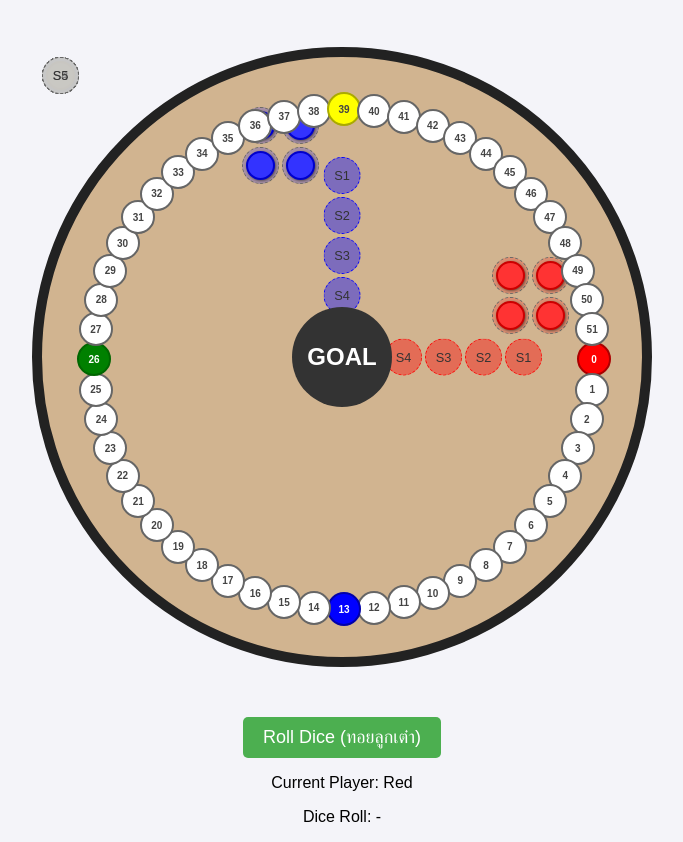
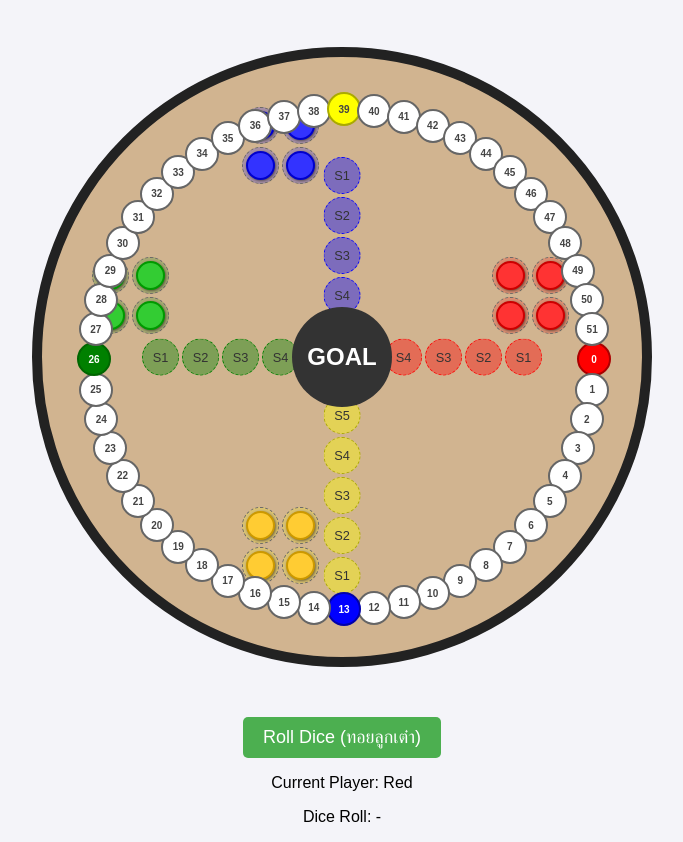
Before and after one commit to Yuri432/-jackaroo, a plain HTML site: page index.html in a window 1280 px wide. Shown: the part 62-904 px from the top of the page, without its empty margins (298-981 px from the left). Drawn offline with Linux system fonts and the light colour scheme.

Commit message:
Update style.css

```diff
--- a/style.css
+++ b/style.css
@@ -1,5 +1,5 @@
 /* ==========================================================
-   JACKAROO GAME STYLES (style.css) - FINAL VERSION
+   JACKAROO GAME STYLES (style.css) - FINAL VERSION (4 Players)
    ========================================================== */
 
 body {
@@ -136,18 +136,16 @@ h1 {
 }
 
 /* ==========================================================
-   POSITIONING ZONES (Red and Blue)
+   POSITIONING ZONES (4 Players)
    ========================================================== */
 
 /* --- RED PLAYER ZONES (Start at space-0, moves clockwise) --- */
-/* นำ Home Base 4 ช่องออกจากกระดานวงกลมด้านขวา */
 .home-red:nth-child(53) { top: 200px; left: 450px; }
 .home-red:nth-child(54) { top: 200px; left: 490px; }
 .home-red:nth-child(55) { top: 240px; left: 450px; }
 .home-red:nth-child(56) { top: 240px; left: 490px; }
 .home-red { background-color: rgba(255, 0, 0, 0.2); }
 
-/* Safety Zone 5 ช่อง วางเป็นเส้นตรงเข้า Goal จากทางขวา */
 .safety-red { background-color: rgba(255, 0, 0, 0.4); border-color: red; }
 .safety-red:nth-child(57) { top: 50%; right: 100px; transform: translateY(-50%); }
 .safety-red:nth-child(58) { top: 50%; right: 140px; transform: translateY(-50%); }
@@ -157,17 +155,45 @@ h1 {
 
 
 /* --- BLUE PLAYER ZONES (Start at space-13, moves clockwise) --- */
-/* นำ Home Base 4 ช่องออกจากกระดานวงกลมด้านบน */
 .home-blue { background-color: rgba(0, 0, 255, 0.2); }
 .home-blue:nth-child(62) { top: 50px; left: 200px; }
 .home-blue:nth-child(63) { top: 50px; left: 240px; }
 .home-blue:nth-child(64) { top: 90px; left: 200px; }
 .home-blue:nth-child(65) { top: 90px; left: 240px; }
 
-/* Safety Zone 5 ช่อง วางเป็นเส้นตรงเข้า Goal จากทางด้านบน */
 .safety-blue { background-color: rgba(0, 0, 255, 0.4); border-color: blue; }
 .safety-blue:nth-child(66) { top: 100px; left: 50%; transform: translateX(-50%); }
 .safety-blue:nth-child(67) { top: 140px; left: 50%; transform: translateX(-50%); }
 .safety-blue:nth-child(68) { top: 180px; left: 50%; transform: translateX(-50%); }
 .safety-blue:nth-child(69) { top: 220px; left: 50%; transform: translateX(-50%); }
 .safety-blue:nth-child(70) { top: 260px; left: 50%; transform: translateX(-50%); }
+
+
+/* --- GREEN PLAYER ZONES (Start at space-26, moves clockwise) --- */
+.home-green:nth-child(71) { top: 200px; left: 50px; }
+.home-green:nth-child(72) { top: 200px; left: 90px; }
+.home-green:nth-child(73) { top: 240px; left: 50px; }
+.home-green:nth-child(74) { top: 240px; left: 90px; }
+.home-green { background-color: rgba(0, 128, 0, 0.2); }
+
+.safety-green { background-color: rgba(0, 128, 0, 0.4); border-color: green; }
+.safety-green:nth-child(75) { top: 50%; left: 100px; transform: translateY(-50%); }
+.safety-green:nth-child(76) { top: 50%; left: 140px; transform: translateY(-50%); }
+.safety-green:nth-child(77) { top: 50%; left: 180px; transform: translateY(-50%); }
+.safety-green:nth-child(78) { top: 50%; left: 220px; transform: translateY(-50%); }
+.safety-green:nth-child(79) { top: 50%; left: 260px; transform: translateY(-50%); }
+
+
+/* --- YELLOW PLAYER ZONES (Start at space-39, moves clockwise) --- */
+.home-yellow:nth-child(80) { top: 450px; left: 200px; }
+.home-yellow:nth-child(81) { top: 450px; left: 240px; }
+.home-yellow:nth-child(82) { top: 490px; left: 200px; }
+.home-yellow:nth-child(83) { top: 490px; left: 240px; }
+.home-yellow { background-color: rgba(255, 255, 0, 0.2); }
+
+.safety-yellow { background-color: rgba(255, 255, 0, 0.4); border-color: #aa0; }
+.safety-yellow:nth-child(84) { top: 500px; left: 50%; transform: translateX(-50%); }
+.safety-yellow:nth-child(85) { top: 460px; left: 50%; transform: translateX(-50%); }
+.safety-yellow:nth-child(86) { top: 420px; left: 50%; transform: translateX(-50%); }
+.safety-yellow:nth-child(87) { top: 380px; left: 50%; transform: translateX(-50%); }
+.safety-yellow:nth-child(88) { top: 340px; left: 50%; transform: translateX(-50%); }
```
